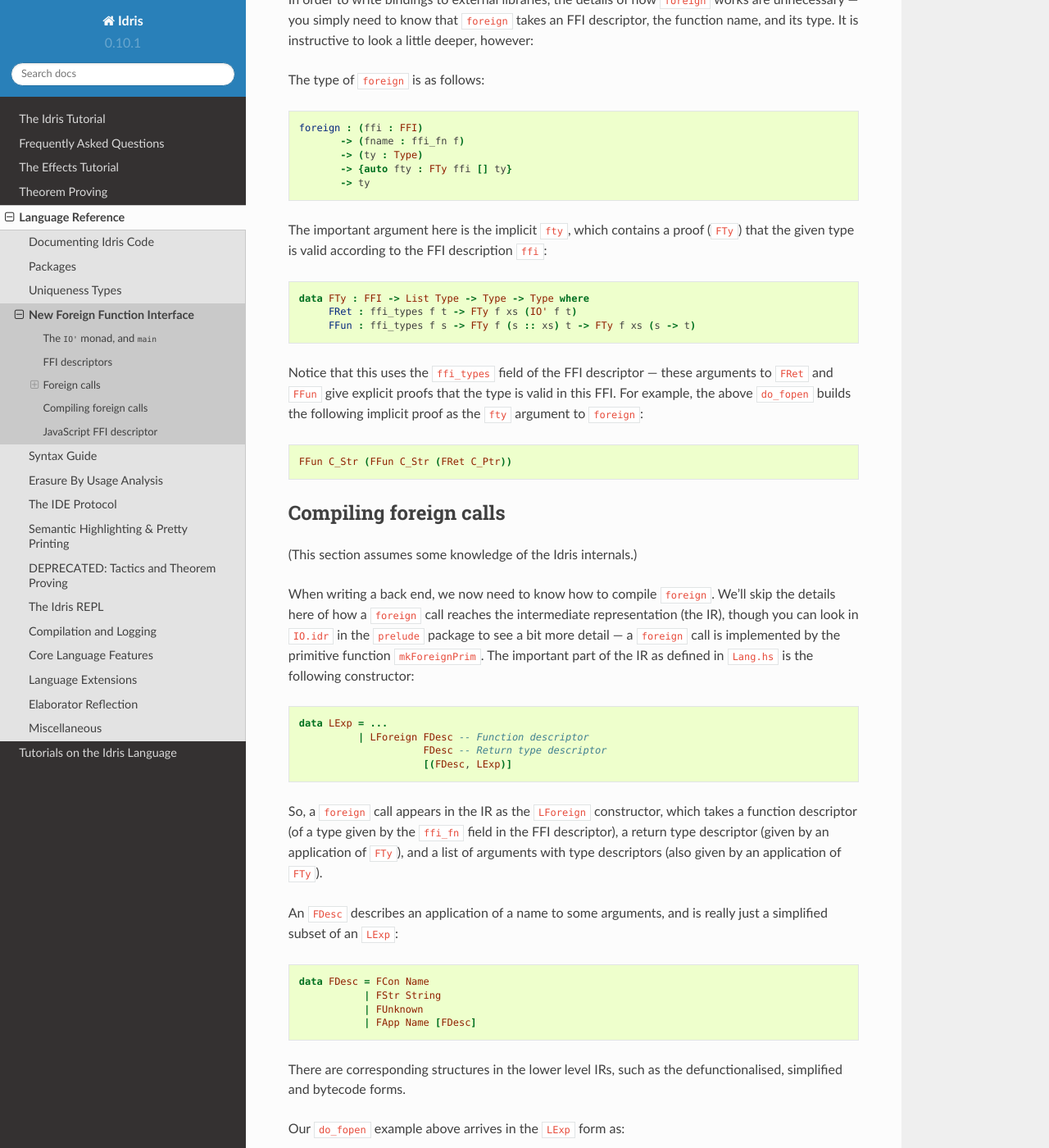
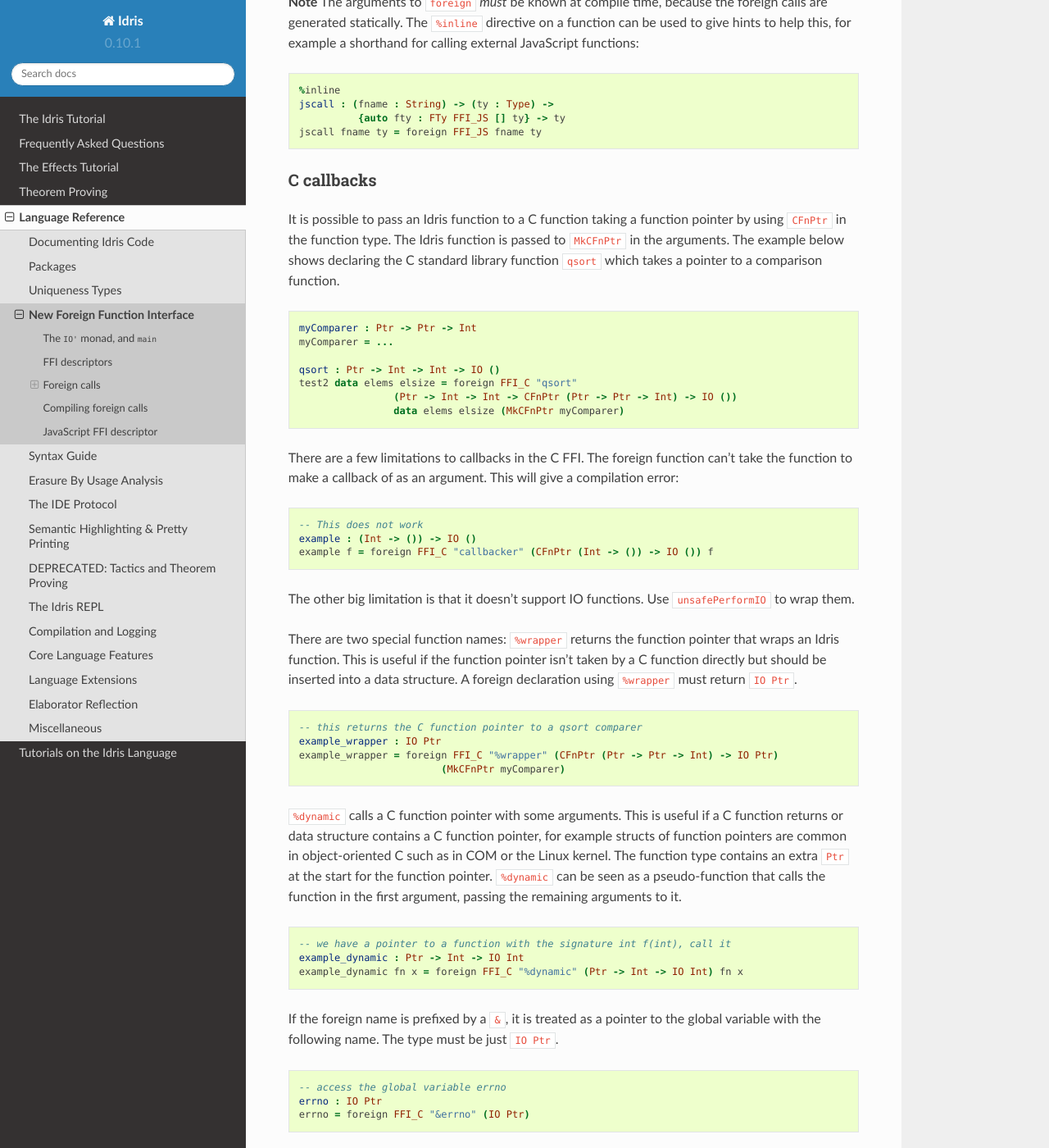
Before and after one commit to idris-lang/Idris-dev, a Sphinx documentation site: the page built from docs/reference/ffi.rst, in a window 1280 px wide and 1400 px high, scrolled down 2548 px. Shown: the whole window at 82% size. Built offline with Sphinx 7.4.7 and the Read the Docs theme 2.0.0, drawn with Linux system fonts in a browser that asks for light colours; formulas are drawn with MathJax 3; some of the changed text lies outside the part shown.

Commit message:
Do a writeup on new C FFI features

```diff
--- a/docs/reference/ffi.rst
+++ b/docs/reference/ffi.rst
@@ -80,24 +80,40 @@
 .. code-block:: idris
 
     ||| Supported C integer types
+    public export
     data C_IntTypes : Type -> Type where
-         C_IntChar   : C_IntTypes Char
-         C_IntNative : C_IntTypes Int
-         ... -- more integer types
+        C_IntChar   : C_IntTypes Char
+        C_IntNative : C_IntTypes Int
+        C_IntBits8  : C_IntTypes Bits8
+        C_IntBits16 : C_IntTypes Bits16
+        C_IntBits32 : C_IntTypes Bits32
+        C_IntBits64 : C_IntTypes Bits64
+
+    ||| Supported C function types
+    public export
+    data C_FnTypes : Type -> Type where
+        C_Fn : C_Types s -> C_FnTypes t -> C_FnTypes (s -> t)
+        C_FnIO : C_Types t -> C_FnTypes (IO' FFI_C t)
+        C_FnBase : C_Types t -> C_FnTypes t
 
     ||| Supported C foreign types
+    public export
     data C_Types : Type -> Type where
-         C_Str   : C_Types String
-         C_Float : C_Types Float
-         C_Ptr   : C_Types Ptr
-         C_MPtr  : C_Types ManagedPtr
-         C_Unit  : C_Types ()
-         C_Any   : C_Types (Raw a)
-         C_IntT  : C_IntTypes i -> C_Types i
+        C_Str   : C_Types String
+        C_Float : C_Types Double
+        C_Ptr   : C_Types Ptr
+        C_MPtr  : C_Types ManagedPtr
+        C_Unit  : C_Types ()
+        C_Any   : C_Types (Raw a)
+        C_FnT   : C_FnTypes t -> C_Types (CFnPtr t)
+        C_IntT  : C_IntTypes i -> C_Types i
 
+    ||| A descriptor for the C FFI. See the constructors of `C_Types`
+    ||| and `C_IntTypes` for the concrete types that are available.
+    %error_reverse
+    public export
     FFI_C : FFI
-    FFI_C = MkFFI C_Types
-                  String -- the name of the C function
+        FFI_C = MkFFI C_Types String String
 
 Foreign calls
 =============
@@ -134,6 +150,71 @@
     jscall : (fname : String) -> (ty : Type) ->
               {auto fty : FTy FFI_JS [] ty} -> ty
     jscall fname ty = foreign FFI_JS fname ty
+
+C callbacks
+-----------
+It is possible to pass an Idris function to a C function taking a function
+pointer by using ``CFnPtr`` in the function type. The Idris function is passed
+to ``MkCFnPtr`` in the arguments. The example below shows declaring the C standard
+library function ``qsort`` which takes a pointer to a comparison function.
+
+.. code-block:: idris
+
+    myComparer : Ptr -> Ptr -> Int
+    myComparer = ...
+
+    qsort : Ptr -> Int -> Int -> IO ()
+    test2 data elems elsize = foreign FFI_C "qsort"
+                    (Ptr -> Int -> Int -> CFnPtr (Ptr -> Ptr -> Int) -> IO ())
+                    data elems elsize (MkCFnPtr myComparer)
+
+There are a few limitations to callbacks in the C FFI. The foreign function can't
+take the function to make a callback of as an argument. This will give a
+compilation error:
+
+.. code-block:: idris
+
+    -- This does not work
+    example : (Int -> ()) -> IO ()
+    example f = foreign FFI_C "callbacker" (CFnPtr (Int -> ()) -> IO ()) f
+
+The other big limitation is that it doesn't support IO functions. Use
+``unsafePerformIO`` to wrap them.
+
+There are two special function names:
+``%wrapper`` returns the function pointer that wraps an Idris function. This
+is useful if the function pointer isn't taken by a C function directly but
+should be inserted into a data structure. A foreign declaration using
+``%wrapper`` must return ``IO Ptr``.
+
+.. code-block:: idris
+
+    -- this returns the C function pointer to a qsort comparer
+    example_wrapper : IO Ptr
+    example_wrapper = foreign FFI_C "%wrapper" (CFnPtr (Ptr -> Ptr -> Int) -> IO Ptr)
+                            (MkCFnPtr myComparer)
+
+``%dynamic`` calls a C function pointer with some arguments. This is useful if
+a C function returns or data structure contains a C function pointer, for example
+structs of function pointers are common in object-oriented C such as in COM or the
+Linux kernel. The function type contains an extra ``Ptr`` at the start for the
+function pointer. ``%dynamic`` can be seen as a pseudo-function that calls the
+function in the first argument, passing the remaining arguments to it.
+
+.. code-block:: idris
+
+    -- we have a pointer to a function with the signature int f(int), call it
+    example_dynamic : Ptr -> Int -> IO Int
+    example_dynamic fn x = foreign FFI_C "%dynamic" (Ptr -> Int -> IO Int) fn x
+
+If the foreign name is prefixed by a ``&``, it is treated as a pointer to the
+global variable with the following name. The type must be just ``IO Ptr``.
+
+.. code-block:: idris
+
+    -- access the global variable errno
+    errno : IO Ptr
+    errno = foreign FFI_C "&errno" (IO Ptr)
 
 FFI implementation
 ------------------
```
